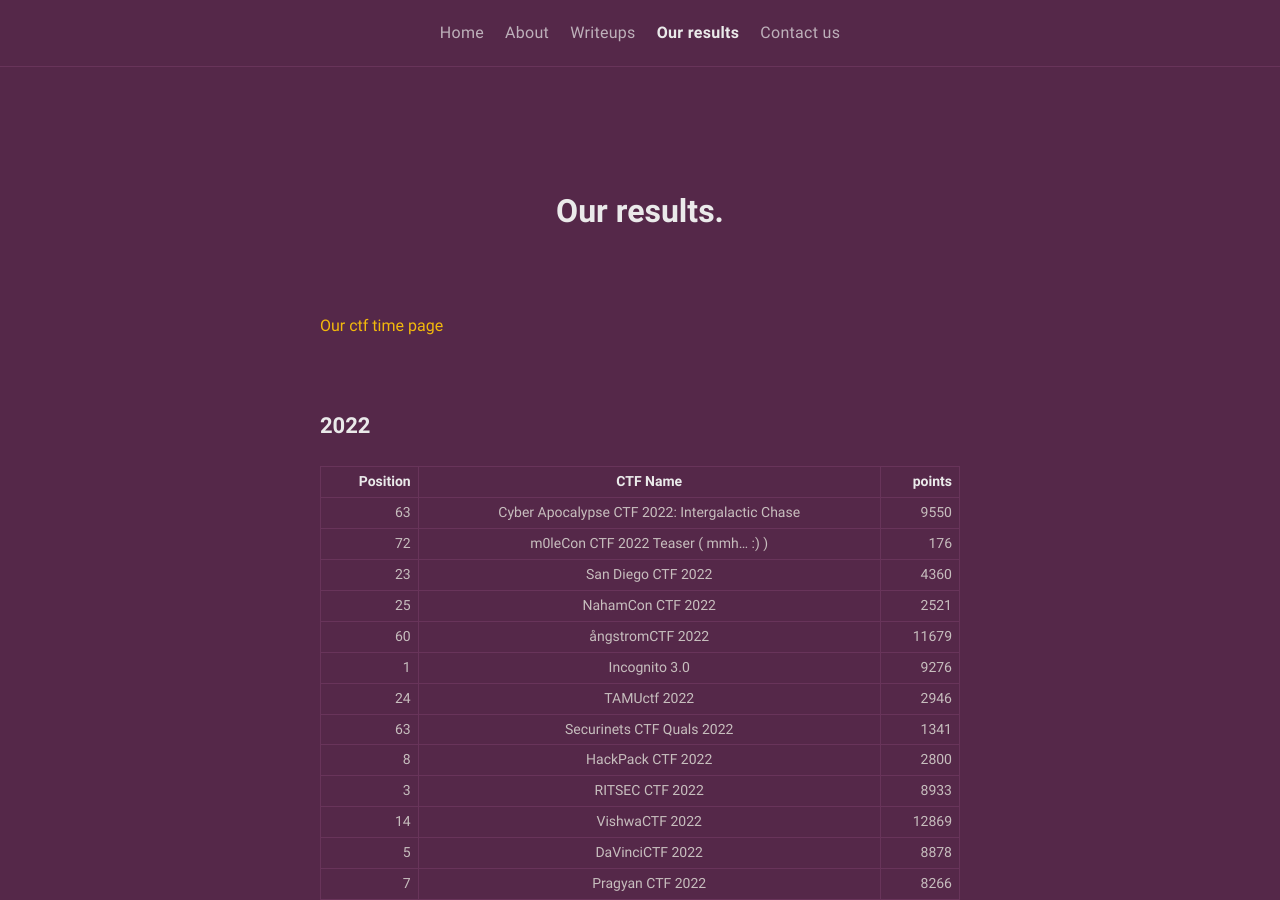
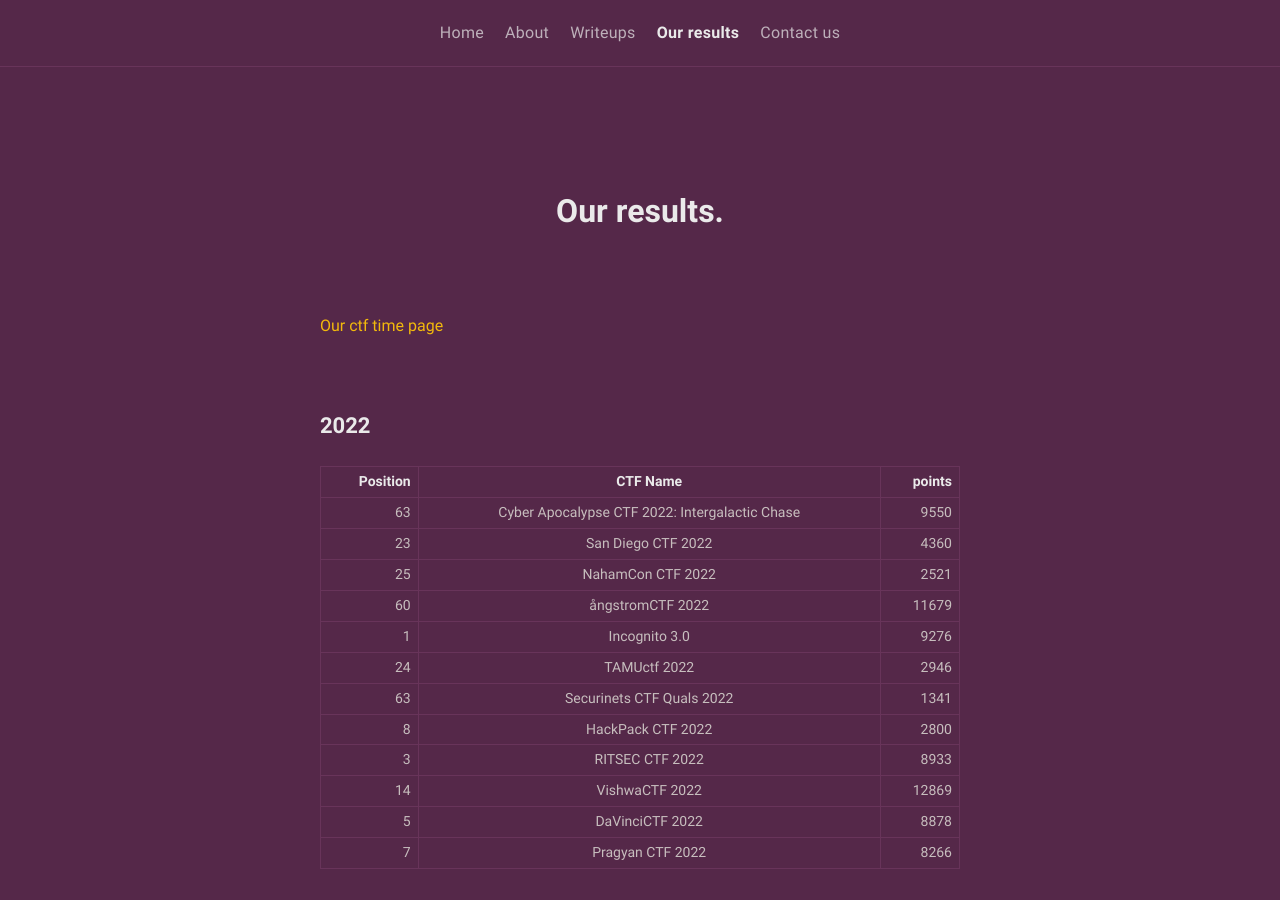
Before and after one commit to HACKappatoi/HACKappatoi.github.io, a Jekyll site: the page built from results.md, in a window 1280 px wide and 900 px high. Built offline with Jekyll 4.4.1, drawn with Linux system fonts in a browser that asks for light colours.

Commit message:
Update results.md

```diff
--- a/results.md
+++ b/results.md
@@ -13,7 +13,6 @@ comments: false
 | Position | CTF Name          | points      |
 |---------:|:-----------------:|------------:|
 |63	|Cyber Apocalypse CTF 2022: Intergalactic Chase|		9550|
-|72	|m0leCon CTF 2022 Teaser ( mmh... :) )|	176|
 |23	|San Diego CTF 2022|	4360|
 |25	|NahamCon CTF 2022|	2521|
 |60	|ångstromCTF 2022|	11679|
```
